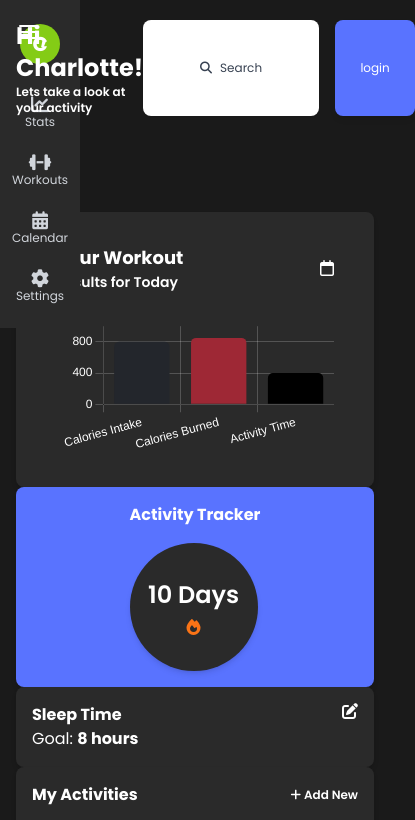
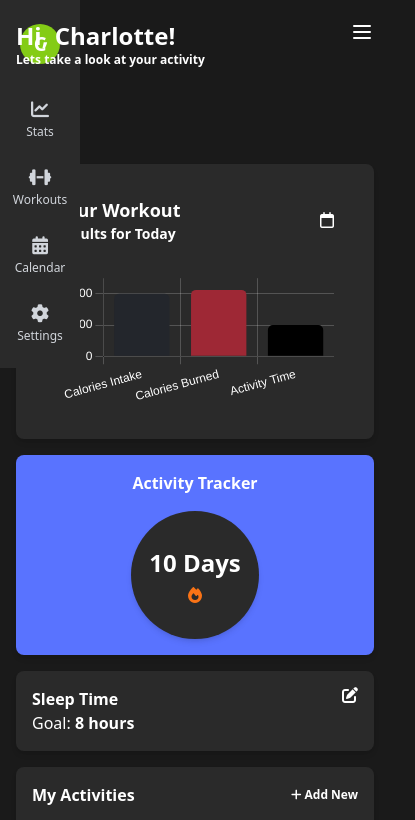
Before and after one commit to rubentotterman/logify, a website: page index.html in a window 390 px wide. Shown: the top 820 px of the page, 415 px wide, since content can reach past the window. Drawn offline with nearby package versions, Linux system fonts and the light colour scheme.

Commit message:
Navbar responsiveness
Fixed responsiveness and a hamburger menu for smaller screens

```diff
--- a/index.html
+++ b/index.html
@@ -4,7 +4,7 @@
   <meta charset="UTF-8">
   <meta name="viewport" content="width=device-width, initial-scale=1.0">
   <title>Logify</title>
-
+  <script src="https://cdn.tailwindcss.com"></script>
   <link rel="stylesheet" href="./dist/output.css">
   <link rel="stylesheet" href="./src/main.css">
   <link rel="stylesheet" href="https://cdnjs.cloudflare.com/ajax/libs/font-awesome/6.7.1/css/all.min.css" integrity="sha512-5Hs3dF2AEPkpNAR7UiOHba+lRSJNeM2ECkwxUIxC1Q/FLycGTbNapWXB4tP889k5T5Ju8fs4b1P5z/iB4nMfSQ==" crossorigin="anonymous" referrerpolicy="no-referrer" />
@@ -14,7 +14,7 @@
   <div id="app" class="container flex flex-1 flex-col">
 
     <!-- Sidebar -->
-    <nav class="bg-lightPanel text-white w-20  fixed top-0 left-0 flex flex-col items-center justify-between py-6 space-y-8">
+    <nav class="bg-lightPanel text-white sm:hidden w-20  fixed top-0 left-0 flex flex-col items-center justify-between py-6 space-y-8">
     <!-- Logo -->
     <div class="w-10 h-10 bg-lime-500 rounded-full flex items-center justify-center">
       <span class="text-xl font-bold">C</span>
@@ -42,13 +42,13 @@
     </nav>
 
     <!--Navbar content-->
-    <nav class="navbar flex justify-between text text-white pt-5 relative lg:flex sm:hidden md:hidden">
+    <nav class="navbar justify-between lg:flex md:flex text text-white pt-5 relative flex">
         <div class="flex flex-col justify-center">
             <h1 class="font-bold text-2xl ">Hi, Charlotte!</h1>
             <p class="text-xs font-semibold">Lets take a look at your activity</p>
         </div>
 
-        <div class="flex gap-4">
+        <div class="flex gap-4 hidden md:hidden">
             <button class="bg-white text-gray-700 px-2 rounded-lg text-xs w-44 shadow-sm"><i class="fa-solid fa-magnifying-glass mr-2"></i>Search</button>
             <button class="bg-accentBlue text-white px-2 rounded-lg text-xs w-20 shadow-md hover:bg-custombeige">login</button>
         </div> <!-- Hamburger Button (visible on smaller screens) -->
@@ -68,9 +68,9 @@
       </nav>
 
     <!--Start of grid-->
-    <div class="lg:grid lg:grid-cols-12 sm:flex sm:flex-col gap-4 mt-24 flex-1">
+    <div class="flex flex-col lg:grid lg:grid-cols-12 gap-4 mt-24 flex-1">
       <!--Chart Card-->
-        <div class="bg-lightPanel text-white rounded-lg font-bold col-span-8 py-2 px-4 shadow-md">
+        <div class="bg-lightPanel text-white rounded-lg font-bold lg:col-span-8 py-2 px-4 shadow-md">
             <div class="card bg-beige p-6 rounded-lg gap-6">
                 <!-- Text Content -->
                 <div class="text-content whitespace-nowrap h-full">
@@ -127,7 +127,7 @@
               <p class="font-semibold text-xs"><i class="fa-solid fa-plus"></i> Add New</p>
             </div>
           </div>
-          <div class="flex flex-col lg:items-center lg:flex-row  gap-1 w-full h-full overflow-x-auto">
+          <div class="flex flex-col lg:items-center lg:flex-row gap-1 lg:w-full lg:h-full overflow-x-auto">
             <!--First card-->
             <div id="child" class="bg-darkBackground hover:bg-gray-800 flex flex-col justify-between h-60 px-4 py-2 rounded-lg text-white font-thin sm:flex-1  ">
               <div class="flex justify-between">
```
